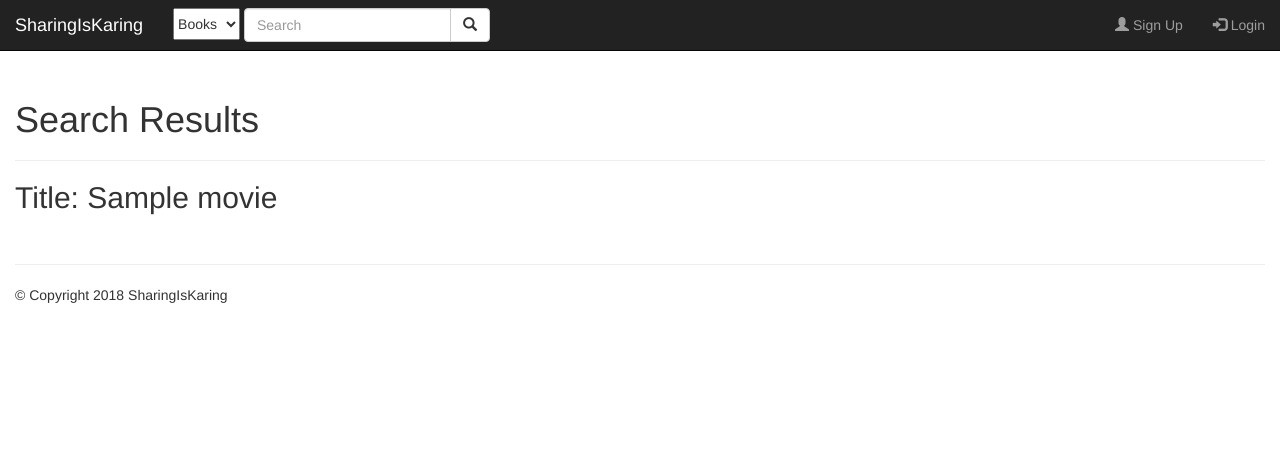
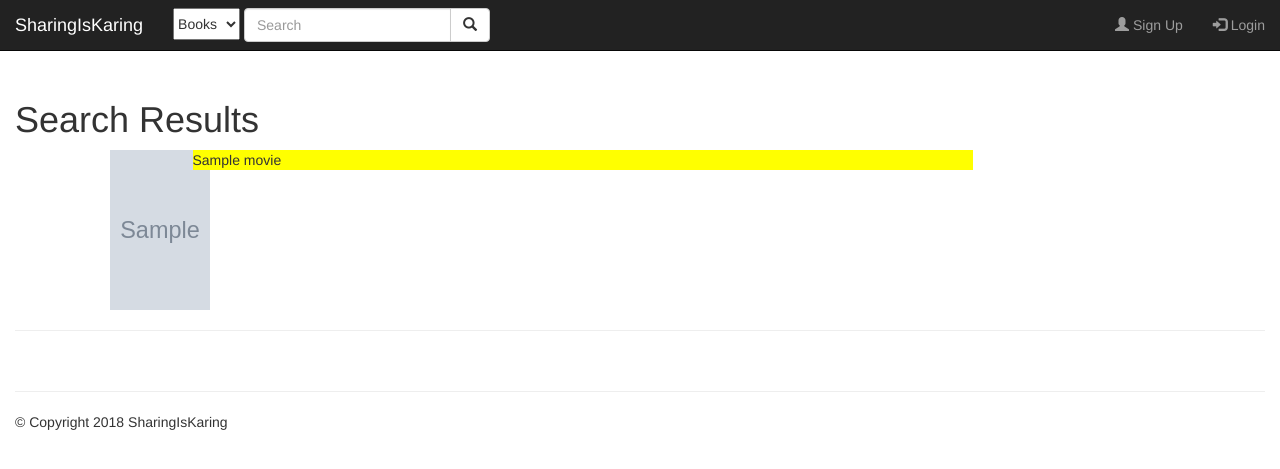
Before and after one commit to shafali731/SharingIsKaring, a Flask app: template templates/movie_search.html in a window 1280 px wide. Shown: the top 469 px of the page. Run offline with Flask 2, Linux system fonts and the light colour scheme; the template is opened without the code that fills it: most values are stand-ins (such as "Sample title", 1, 10 or a date in 2020); grey boxes marked "Sample" are stand-in pictures; some libraries are stand-ins or nearby versions.

Commit message:
movie search

```diff
--- a/app.py
+++ b/app.py
@@ -83,7 +83,8 @@ def book_search(query):
 def movie_search(query):
     if(query==""):
         return redirect(url_for('index'))
-    list = movies.movie_dict("&s=", query).get("Search");
+    list = movies.better_movie_list(movies.movie_dict("&s=", query).get("Search"))
+
     if(accounts.is_logged_in()):
         return render_template('movie_search.html', query=query, list=list , loggedIn=True, user=db.get_username(session["id"]))
     else:
--- a/templates/movie_search.html
+++ b/templates/movie_search.html
@@ -7,8 +7,19 @@ Movies
 {% block content %}
 <h1> Search Results </h1>
 {% for movie in list %}
+<div class="container-fluid" style="margin-left: 80px;">
+  <div class="row" >
+    <div class="col-md-1" >
+      <img src={{movie.Poster }} width="100" height="160" />
+    </div>
+    <div class="col-md-8" >
+      <div class="row" style="background-color:yellow;">
+	{{movie.Title}}
+      </div>
+    </div>
+  </div>
+</div>
 <hr>
-<h2> Title: {{movie.Title}}</h2>
 {% endfor %}
 
 {% endblock %}
--- a/util/movies.py
+++ b/util/movies.py
@@ -19,3 +19,9 @@ def movie_dict(parameter, value):
     print("-------------------------\n")
     dict = json.loads(info)
     return dict;
+
+def better_movie_list(old_list):
+    list = []
+    for movie in old_list:
+        list.append(movie_dict("&i=", movie.get("imdbID")))
+    return list
```
Also changed, not shown: devlog.txt (+7 -0 lines).
